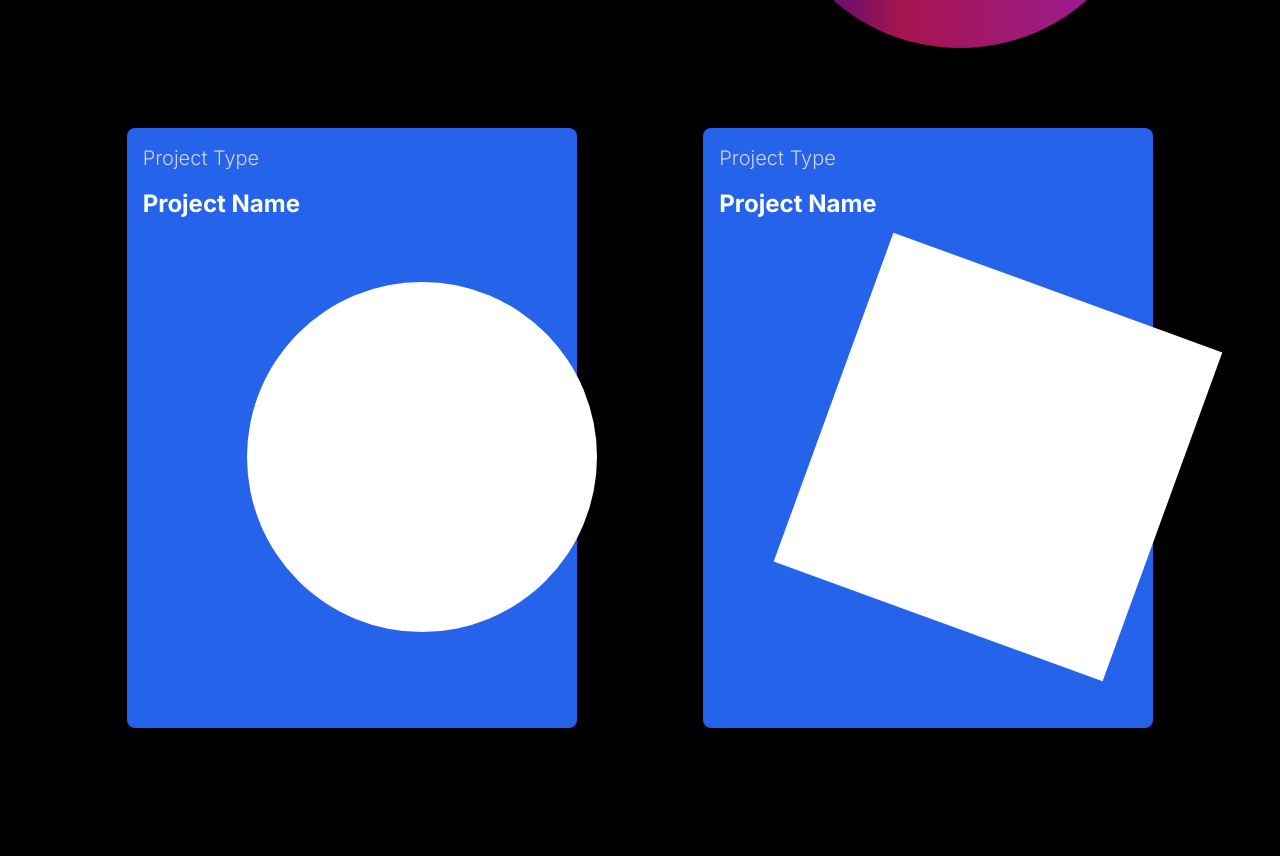
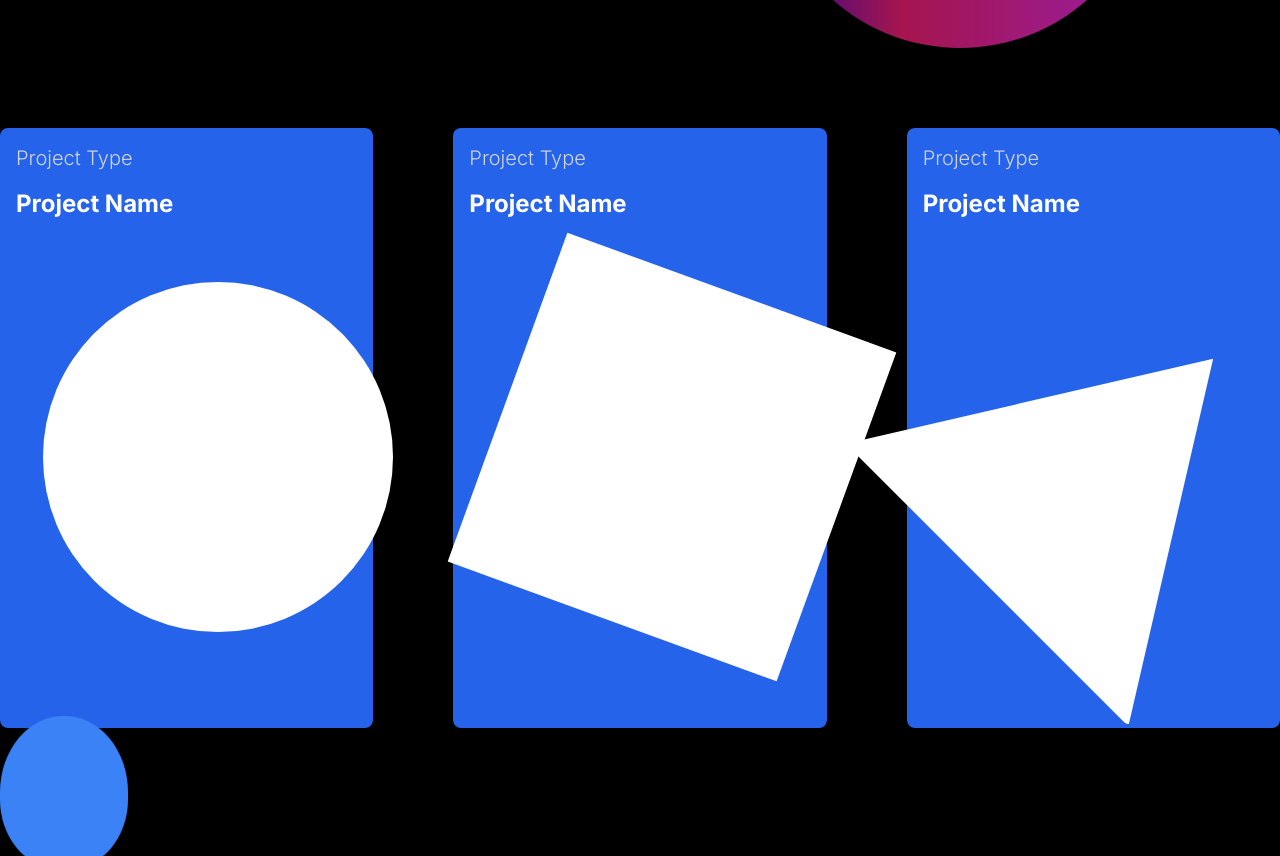
Before and after one commit to bustyAI/portfoli, a Next.js app: page / in a window 1280 px wide. Shown: the part 680-1536 px from the top of the page. Before the commit the page ends 1408 px from the top, so only its background shows below. Built offline with nearby package versions, Linux system fonts and the light colour scheme.

Commit message:
styling for smaller screens

```diff
--- a/app/components/CardCircle.jsx
+++ b/app/components/CardCircle.jsx
@@ -2,7 +2,7 @@ import React from 'react'
 
 const CardCircle = () => {
     return (
-        <div className=' absolute h-[350px] w-[350px] rounded-full bg-white bottom-0 -right-5 mb-24'></div>
+        <div className=' absolute h-[175px] w-[175px] lg:h-[350px] lg:w-[350px] rounded-full bg-white bottom-0 -right-5 mb-16 lg:mb-24'></div>
     )
 }
 
--- a/app/components/CardSquare.jsx
+++ b/app/components/CardSquare.jsx
@@ -2,7 +2,7 @@ import React from 'react'
 
 const CardSquare = () => {
     return (
-        <div className=' absolute bg-white h-[350px] w-[350px] bottom-0 -right-5 mb-24 rotate-[20deg]'></div>
+        <div className=' absolute bg-white w-[150px] h-[150px] lg:h-[350px] lg:w-[350px] bottom-0 -right-5 mb-24 rotate-[20deg]'></div>
     )
 }
 
--- /dev/null
+++ b/app/components/CardTriangle.jsx
@@ -0,0 +1,9 @@
+import React from 'react'
+
+const CardTriangle = () => {
+    return (
+        <div className=' absolute bottom-0 mb-24  -right-5 rotate-45 w-0 h-0 border-l-[80px] lg:border-l-[200px] border-l-transparent border-r-[120px] lg:border-r-[200px] border-r-transparent border-b-[170px] lg:border-b-[320px] border-b-white rounded-md'></div>
+    )
+}
+
+export default CardTriangle
--- a/app/components/ProjectCard.jsx
+++ b/app/components/ProjectCard.jsx
@@ -1,18 +1,19 @@
 import React from 'react'
-import { CardCircle, CardSquare } from '.'
+import { CardCircle, CardSquare, CardTriangle } from '.'
 
 const ProjectCard = ({ title, shape }) => {
 
     const shapes = {
         circle: CardCircle,
-        square: CardSquare
+        square: CardSquare,
+        triangle: CardTriangle,
     }
 
     // Saving compoent in var
     const ShapeComponent = shapes[shape]
 
     return (
-        <div className=' relative bg-blue-600 w-[450px] h-[600px] rounded-lg mt-20 lg:mt-0'>
+        <div className=' relative bg-blue-600 w-[300px] h-[350px] lg:w-[450px] lg:h-[600px] rounded-lg mt-20 lg:mt-0'>
             <p className='mt-4 ml-4 text-xl font-light text-gray-300'>Project Type</p>
             <p className='mt-4 ml-4 font-bold text-2xl'>{title}</p>
             {/* If exisit render that component and pass props */}
--- a/app/components/index.jsx
+++ b/app/components/index.jsx
@@ -3,6 +3,7 @@ import Main from "./Main";
 import ProjectCard from "./ProjectCard";
 import CardCircle from "./CardCircle";
 import CardSquare from "./CardSquare";
+import CardTriangle from "./CardTriangle";
 
 export {
     Navbar,
@@ -10,4 +11,5 @@ export {
     ProjectCard,
     CardCircle,
     CardSquare,
+    CardTriangle,
 }
--- a/app/globals.css
+++ b/app/globals.css
@@ -85,4 +85,19 @@ body {
 
 /* Card Styles */
 
+@keyframes pinchEffect {
+  0%,
+  100% {
+    border-radius: 50%;
+  }
+  50% {
+    border-radius: 50% 50% 45% 45%;
+    transform: scaleY(1.2);
+  }
+}
+
+.circle {
+  animation: pinchEffect 4s infinite ease-in-out;
+}
+
 /* END */
--- a/app/page.js
+++ b/app/page.js
@@ -14,11 +14,15 @@ export default function Home() {
       <Main />
 
       <section>
-        <div className="flex flex-col lg:flex-row items-center justify-evenly mt-36">
+        <div className="flex flex-col lg:flex-row items-center justify-evenly mt-36 lg:space-x-20">
           <ProjectCard title={"Project Name"} shape={'circle'} />
           <ProjectCard title={"Project Name"} shape={'square'} />
+          <ProjectCard title={"Project Name"} shape={'triangle'} />
         </div>
       </section>
+      <div className="circle w-32 h-32 bg-blue-500 rounded-full relative overflow-hidden"></div>
+
+
 
 
 
```
